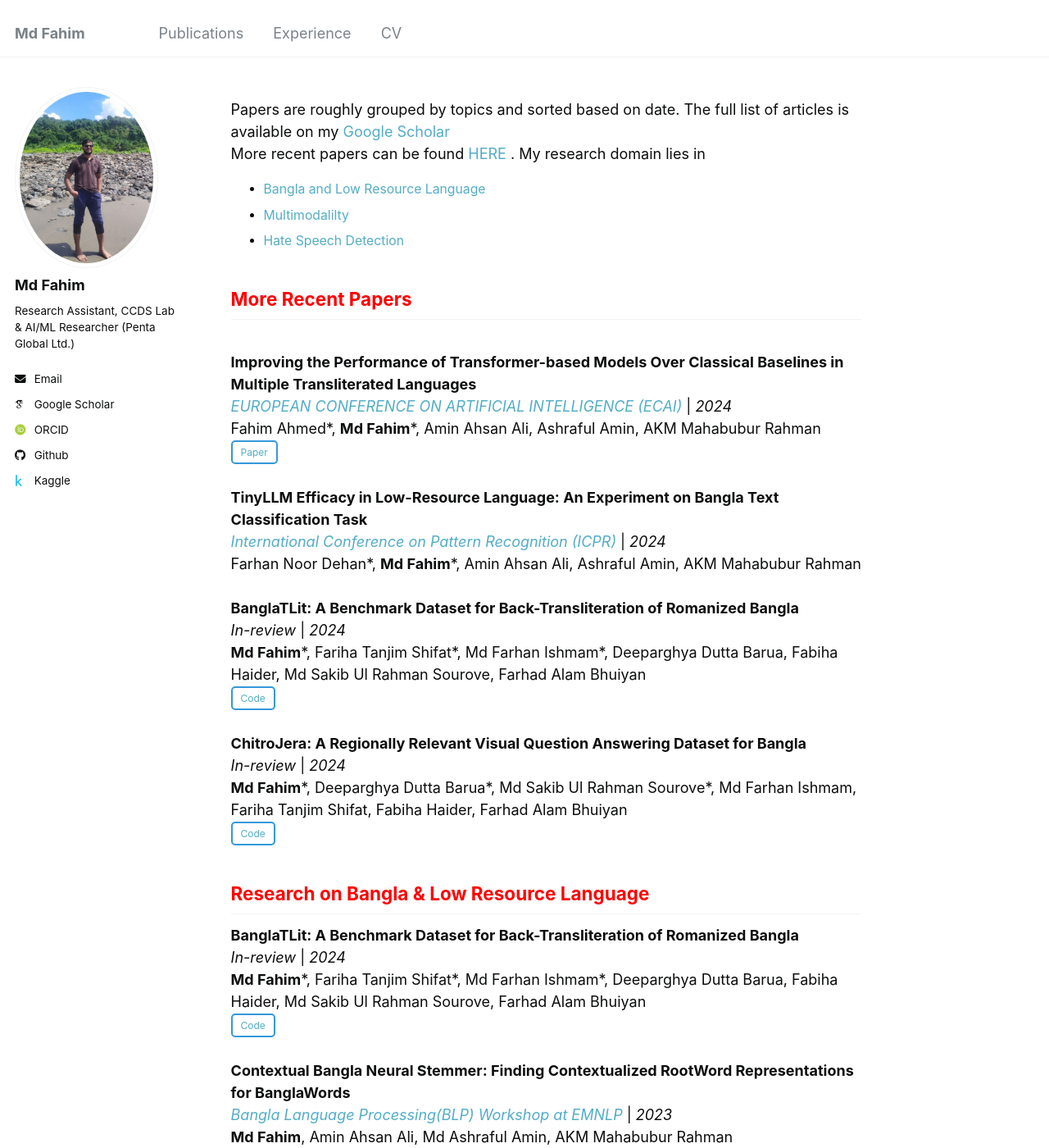
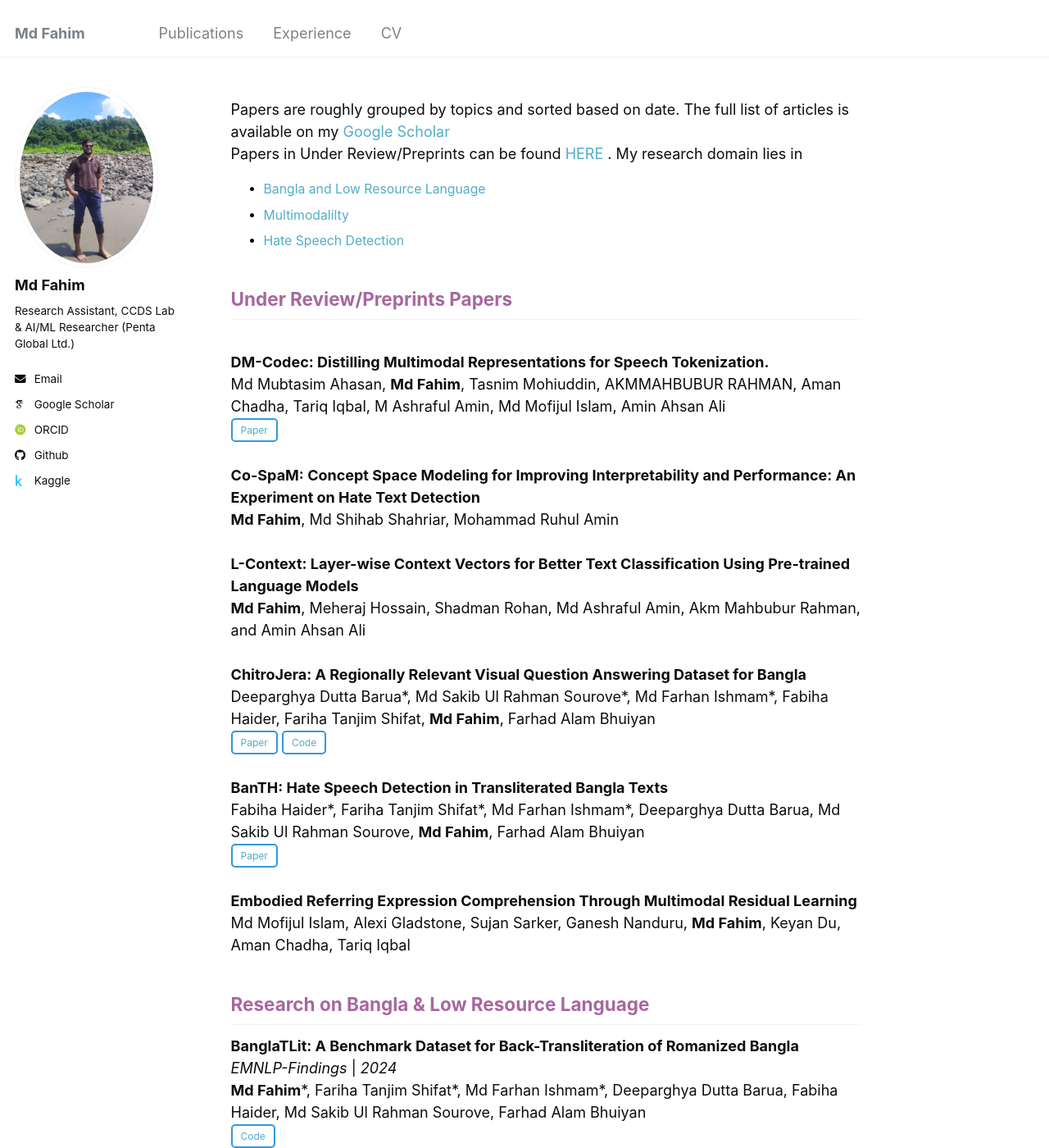
Before and after one commit to md-fahim/md-fahim.github.io, a Jekyll site: the page built from _pages/publications.html, in a window 1280 px wide and 1400 px high. Shown: the whole window at 82% size. Built offline with Jekyll 4.4.1, drawn with Linux system fonts in a browser that asks for light colours; some web fonts are replaced; some of the changed text lies outside the part shown.

Commit message:
few changes

```diff
--- a/_pages/publications.html
+++ b/_pages/publications.html
@@ -32,7 +32,7 @@ author_profile: true
 Papers are roughly grouped by topics and sorted based on date.
 The full list of articles is available on my <a href="https://scholar.google.com/citations?user=fIQFVoUAAAAJ&hl=en">Google Scholar</a>
 <br>
-More recent papers can be found <a href="#recent">HERE </a>. My research domain lies in
+Papers in Under Review/Preprints can be found <a href="#recent">HERE </a>. My research domain lies in
 <ul>
     <li><a href="#bangla">Bangla and Low Resource Language </a></li>
     <li><a href="#multimodal">Multimodalilty </a></li>
@@ -42,43 +42,54 @@ More recent papers can be found <a href="#recent">HERE </a>. My research domain
 
 <!-- Recent -->
 
-<h2 id="recent" class="section-title" style="color: red;">More Recent Papers</h2>
+<h2 id="recent" class="section-title" style="color: rgb(168, 102, 159);">Under Review/Preprints Papers</h2>
 <br>
 <div class="section-item">
-    <strong>Improving the Performance of Transformer-based Models Over Classical Baselines in Multiple Transliterated Languages</strong><br>
-    <em><a href="https://www.ecai2024.eu/calls/main-track">EUROPEAN CONFERENCE ON ARTIFICIAL INTELLIGENCE (ECAI)</a></em> | <em> 2024</em><br>
-    Fahim Ahmed*, <strong>Md Fahim</strong>*, Amin Ahsan Ali, Ashraful Amin, AKM Mahabubur Rahman<br>
-    <button class="transparent-button" onclick="window.location.href='https://www.ecai2024.eu/programme/accepted-papers#main-track'"><a href="https://www.ecai2024.eu/programme/accepted-papers#main-track">Paper</a></button>
+    <strong>DM-Codec: Distilling Multimodal Representations for Speech Tokenization.</strong><br>
+    Md Mubtasim Ahasan, <strong>Md Fahim</strong>, Tasnim Mohiuddin, AKMMAHBUBUR RAHMAN, Aman Chadha, Tariq Iqbal, M Ashraful Amin, Md Mofijul Islam, Amin Ahsan Ali<br>
+    <button class="transparent-button" onclick="window.location.href='https://arxiv.org/pdf/2410.15017'"><a href="https://arxiv.org/pdf/2410.15017">Paper</a></button>
 </div>
 <br>
 <div class="section-item">
-    <strong>TinyLLM Efficacy in Low-Resource Language: An Experiment on Bangla Text Classification Task</strong><br>
-    <em><a href="https://icpr2024.org/">International Conference on Pattern Recognition (ICPR)</a></em> | <em> 2024</em><br>
-    Farhan Noor Dehan*, <strong>Md Fahim</strong>*, Amin Ahsan Ali, Ashraful Amin, AKM Mahabubur Rahman<br>
+    <strong>Co-SpaM: Concept Space Modeling for Improving
+        Interpretability and Performance: An Experiment
+        on Hate Text Detection</strong><br>
+    <strong>Md Fahim</strong>, Md Shihab Shahriar, Mohammad Ruhul Amin<br>
 
 </div>
 <br>
 <div class="section-item">
-    <b>BanglaTLit: A Benchmark Dataset for Back-Transliteration of Romanized Bangla</b><br>
-    <em>In-review</em> | <em>2024</em><br>
-    <strong>Md Fahim</strong>*, Fariha Tanjim Shifat*, Md Farhan Ishmam*, Deeparghya Dutta Barua, Fabiha Haider, Md Sakib Ul Rahman Sourove, Farhad Alam Bhuiyan<br>
-    <button class="transparent-button" onclick="window.location.href='https://github.com/farhanishmam/BanglaTLit'"><a href="https://github.com/farhanishmam/BanglaTLit">Code</a></button>
+    <strong>L-Context: Layer-wise Context Vectors for Better Text Classification Using Pre-trained Language Models</strong><br>
+    <strong>Md Fahim</strong>, Meheraj Hossain, Shadman Rohan, Md Ashraful Amin, Akm Mahbubur Rahman, and Amin Ahsan Ali<br>
+
 </div>
 <br>
 <div class="section-item">
     <strong>ChitroJera: A Regionally Relevant Visual Question Answering Dataset for Bangla</strong><br>
-    <em>In-review</em> | <em>2024</em><br>
-    <strong>Md Fahim</strong>*, Deeparghya Dutta Barua*, Md Sakib Ul Rahman Sourove*, Md Farhan Ishmam, Fariha Tanjim Shifat, Fabiha Haider, Farhad Alam Bhuiyan<br>
+
+    Deeparghya Dutta Barua*, Md Sakib Ul Rahman Sourove*, Md Farhan Ishmam*, Fabiha Haider, Fariha Tanjim Shifat, <strong>Md Fahim</strong>, Farhad Alam Bhuiyan<br>
+    <button class="transparent-button" onclick="window.location.href='https://arxiv.org/pdf/2410.14991'"><a href="https://arxiv.org/pdf/2410.14991">Paper</a></button>
     <button class="transparent-button" onclick="window.location.href='https://github.com/farhanishmam/ChitroJera'"><a href="https://github.com/farhanishmam/ChitroJera">Code</a></button>
 </div>
+<br>
+<div class="section-item">
+    <strong>BanTH: Hate Speech Detection in Transliterated Bangla Texts</strong><br>
+    Fabiha Haider*, Fariha Tanjim Shifat*, Md Farhan Ishmam*, Deeparghya Dutta Barua, Md Sakib Ul Rahman Sourove, <strong>Md Fahim</strong>, Farhad Alam Bhuiyan<br>
+    <button class="transparent-button" onclick="window.location.href='https://arxiv.org/pdf/2410.14991'"><a href="https://arxiv.org/pdf/2410.14991">Paper</a></button>
+</div>
+<br>
+<div class="section-item">
+    <strong>Embodied Referring Expression Comprehension Through Multimodal Residual Learning</strong><br>
+    Md Mofijul Islam, Alexi Gladstone, Sujan Sarker, Ganesh Nanduru, <strong>Md Fahim</strong>, Keyan Du, Aman Chadha, Tariq Iqbal<br>
 
+</div>
 <!-- Bangla and Low Resource -->
 
-<h2 id="bangla" class="section-title" style="color: red;">Research on Bangla & Low Resource Language</h2>
+<h2 id="bangla" class="section-title" style="color:rgb(168, 102, 159);">Research on Bangla & Low Resource Language</h2>
 
 <div class="section-item">
     <strong>BanglaTLit: A Benchmark Dataset for Back-Transliteration of Romanized Bangla</strong><br>
-    <em>In-review</em> | <em>2024</em><br>
+    <em>EMNLP-Findings</em> | <em>2024</em><br>
     <strong>Md Fahim</strong>*, Fariha Tanjim Shifat*, Md Farhan Ishmam*, Deeparghya Dutta Barua, Fabiha Haider, Md Sakib Ul Rahman Sourove, Farhad Alam Bhuiyan<br>
     <button class="transparent-button" onclick="window.location.href='https://github.com/farhanishmam/BanglaTLit'"><a href="https://github.com/farhanishmam/BanglaTLit">Code</a></button>
 </div>
@@ -146,20 +157,33 @@ More recent papers can be found <a href="#recent">HERE </a>. My research domain
 
 <!-- Multimodal -->
 
-<h2 id="multimodal" class="section-title" style="color: red;"> Research on Multimodal Domain</h2>
+<h2 id="multimodal" class="section-title" style="color: rgb(168, 102, 159);"> Research on Multimodal Domain</h2>
 
 <div class="section-item">
+    <strong>DM-Codec: Distilling Multimodal Representations for Speech Tokenization.</strong><br>
+    Md Mubtasim Ahasan, <strong>Md Fahim</strong>, Tasnim Mohiuddin, AKMMAHBUBUR RAHMAN, Aman Chadha, Tariq Iqbal, M Ashraful Amin, Md Mofijul Islam, Amin Ahsan Ali<br>
+    <button class="transparent-button" onclick="window.location.href='https://arxiv.org/pdf/2410.15017'"><a href="https://arxiv.org/pdf/2410.15017">Paper</a></button>
+</div>
+<br>
+
+<br>
+<div class="section-item">
     <strong>ChitroJera: A Regionally Relevant Visual Question Answering Dataset for Bangla</strong><br>
-    <em>In-review</em> | <em>2024</em><br>
-    <strong>Md Fahim</strong>*, Deeparghya Dutta Barua*, Md Sakib Ul Rahman Sourove*, Md Farhan Ishmam, Fariha Tanjim Shifat, Fabiha Haider, Farhad Alam Bhuiyan<br>
+
+    Deeparghya Dutta Barua*, Md Sakib Ul Rahman Sourove*, Md Farhan Ishmam*, Fabiha Haider, Fariha Tanjim Shifat, <strong>Md Fahim</strong>, Farhad Alam Bhuiyan<br>
+    <button class="transparent-button" onclick="window.location.href='https://arxiv.org/pdf/2410.14991'"><a href="https://arxiv.org/pdf/2410.14991">Paper</a></button>
     <button class="transparent-button" onclick="window.location.href='https://github.com/farhanishmam/ChitroJera'"><a href="https://github.com/farhanishmam/ChitroJera">Code</a></button>
 </div>
 <br>
+<div class="section-item">
+    <strong>Embodied Referring Expression Comprehension Through Multimodal Residual Learning</strong><br>
+    Md Mofijul Islam, Alexi Gladstone, Sujan Sarker, Ganesh Nanduru, <strong>Md Fahim</strong>, Keyan Du, Aman Chadha, Tariq Iqbal<br>
 
+</div>
 
 <!-- Hatespeech -->
 
-<h2 id="hate" class="section-title" style="color: red;">Research on Hate </h2>
+<h2 id="hate" class="section-title" style="color: rgb(168, 102, 159);">Research on Hate </h2>
 
 <div class="section-item">
     <strong>Penta NLP at EXIST 2024 Task 1–3: Sexism Identification, Source Intention, Sexism Categorization In Tweets</strong><br>
--- a/_pages/teaching.html
+++ b/_pages/teaching.html
@@ -97,7 +97,7 @@ author_profile: true
     <div style="color:#7a7a7a">
       <ul>
 		<li> <a href="https://www.kaggle.com/mdfahimreshm">Kaggle Expert (X3) </a> - Competitions, Notebooks, and Discussions</li>
-		<li> Participated in Several MLP and NLP Competitions and Won <b>3 silver</b> and <b>2 bronze</b> Medals in Kaggle</li>
+		<li> Participated in Several ML and NLP Competitions and Won <b>3 silver</b> and <b>2 bronze</b> Medals in Kaggle</li>
     <li> Winner @ <a href="https://github.com/blp-workshop/blp_task2">Shared Task 2 </a> and Runner UP @
       <a href="https://github.com/blp-workshop/blp_task1">Shared Task 1 </a> in <a href="https://blp-workshop.github.io/">BLP Workshop</a>
     </li>
```
Also changed, not shown: _pages/about.md (+13 -2 lines).
